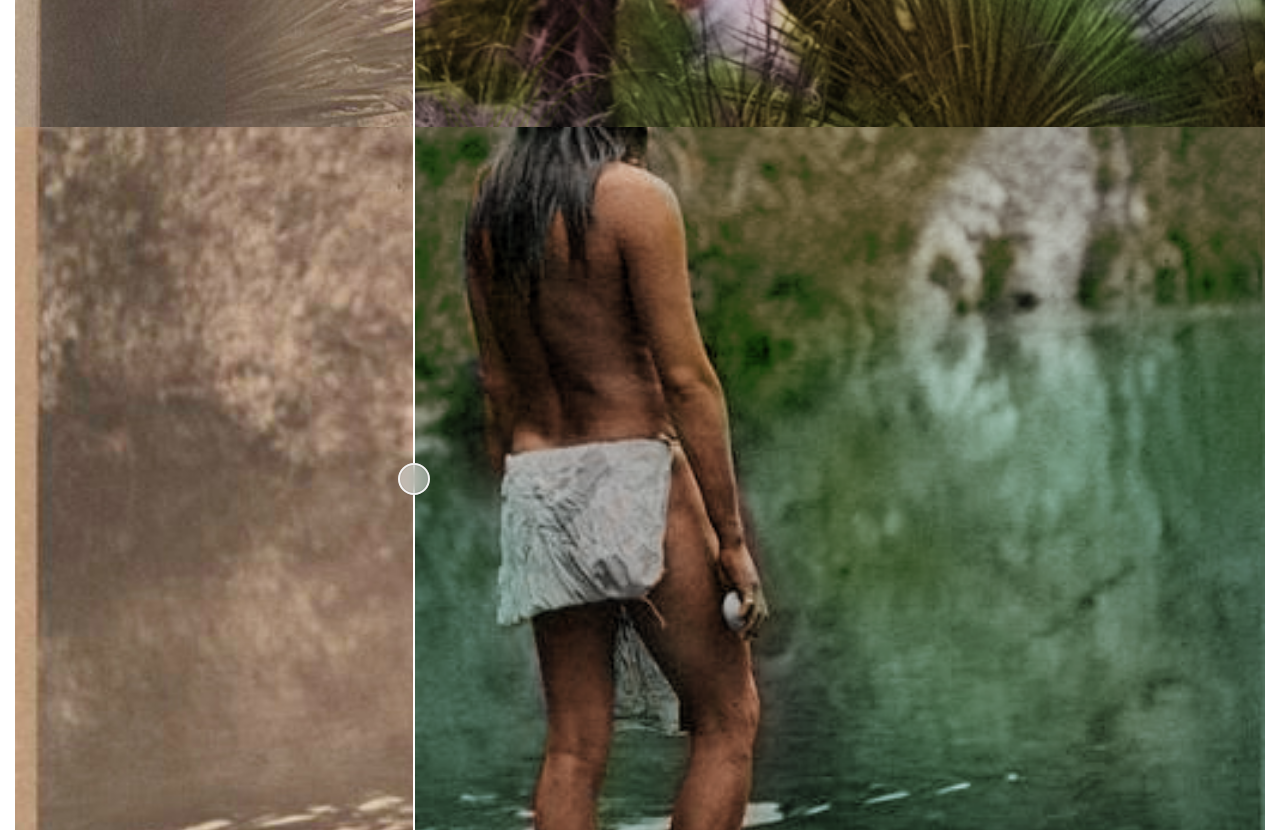
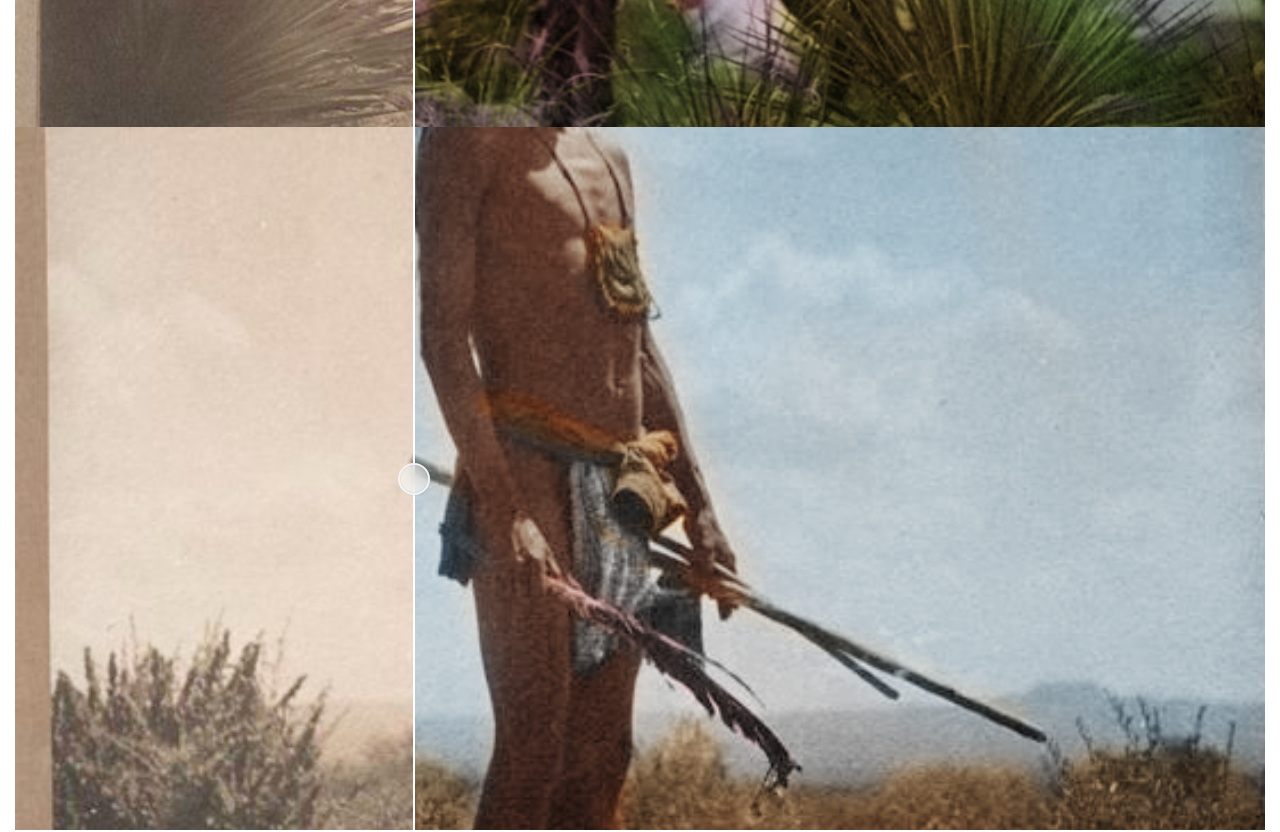
Before and after one commit to julietteuhln/julietteuhln.github.io, a React (Create React App) app: page /post/5 in a window 1280 px wide. Shown: the part 2420-3252 px from the top of the page. Built offline with nearby package versions, Linux system fonts and the light colour scheme.

Commit message:
correction

```diff
--- a/src/pages/PostsDetail/components/GaleryDiff.js
+++ b/src/pages/PostsDetail/components/GaleryDiff.js
@@ -22,16 +22,6 @@ export default function GaleryDiff() {
                 <img
                 alt="daisy"
                 src="/assets/img/retouche3.jpg" />
-            </div>
-            <div className="diff-resizer"></div>
-        </div><div className="diff aspect-[16/9] mb-3">
-            <div className="diff-item-1">
-                <img alt="daisy" src="/assets/img/retouche4.png" width={400} />
-            </div>
-            <div className="diff-item-2">
-                <img
-                alt="daisy"
-                src="/assets/img/retouche4.jpg" width={400} />
             </div>
             <div className="diff-resizer"></div>
         </div>
```
Also changed, not shown: 1 other file (tests, documents, lock files or other folders).
